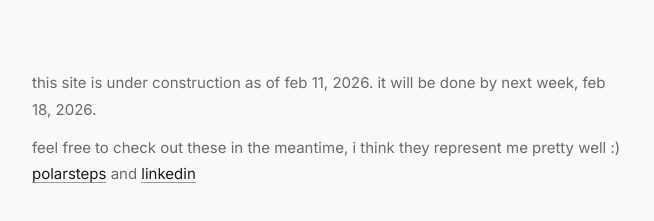
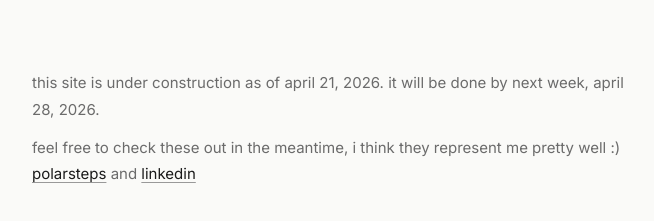
Before and after one commit to sheldonblewis/shelly-site, a Next.js app: page / in a window 1280 px wide. Shown: the part 345-566 px from the top of the page, without its empty margins (312-966 px from the left). Built offline with nearby package versions, Linux system fonts and the light colour scheme.

Commit message:
update under construction dates and fix phrasing
Co-Authored-By: Claude Opus 4.7 (1M context) <noreply@anthropic.com>

```diff
--- a/pages/index.js
+++ b/pages/index.js
@@ -44,10 +44,10 @@ export default function Home() {
 
       <div className="section">
         <p style={{ marginBottom: '0.75rem' }}>
-          this site is under construction as of feb 11, 2026. it will be done by next week, feb 18, 2026.
+          this site is under construction as of april 21, 2026. it will be done by next week, april 28, 2026.
         </p>
         <p>
-          feel free to check out these in the meantime, i think they represent me pretty well :){' '}
+          feel free to check these out in the meantime, i think they represent me pretty well :){' '}
           <a href="https://polarsteps.com/sheldonlewis" target="_blank" rel="noopener noreferrer">polarsteps</a>
           {' '}and{' '}
           <a href="https://linkedin.com/in/sheldonblewis" target="_blank" rel="noopener noreferrer">linkedin</a>
```
